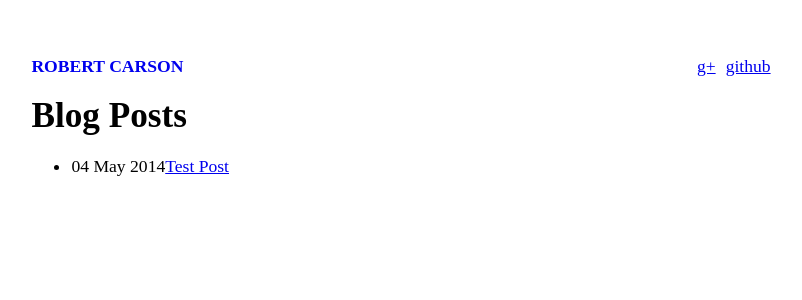
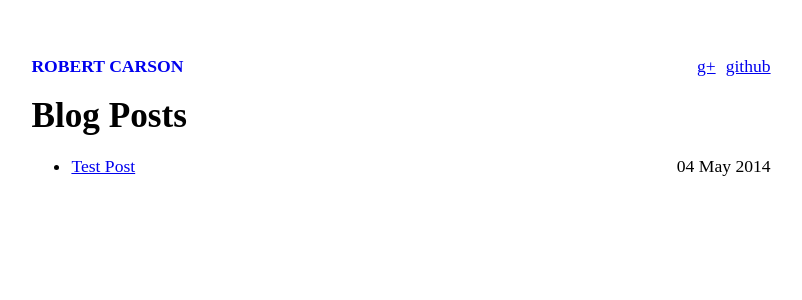
Before and after one commit to rcarson/rcarson.github.io, a Jekyll site: the page built from index.html, in a window 1280 px wide. Shown: the top 300 px of the page, without its empty margins (239-1041 px from the left). Built offline with Jekyll 4.4.1, drawn with Linux system fonts in a browser that asks for light colours.

Commit message:
updated post date and title placement and css

```diff
--- a/css/default.css
+++ b/css/default.css
@@ -5,6 +5,10 @@
 }
 .name a {
     text-decoration: none;
+}
+
+.posts .date {
+    float: right;
 }
 
 .header-item {
--- a/index.html
+++ b/index.html
@@ -7,7 +7,10 @@ title: Robert Carson
     <h1>Blog Posts</h1>
     <ul class="posts">
         {% for post in site.posts %}
-        <li><span>{{ post.date | date_to_string }}</span><a href="{{ post.url }}">{{ post.title }}</a>
+        <li>
+            <a href="{{ post.url }}">{{ post.title }}</a>
+            <span class="date">{{ post.date | date_to_string }}</span>
+        </li>
         {% endfor %}
     </ul>
 </div>
```
